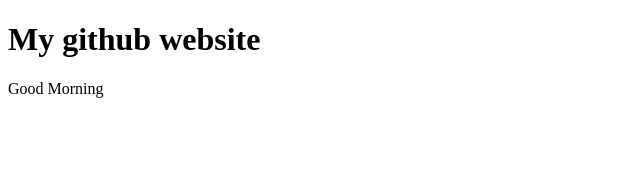
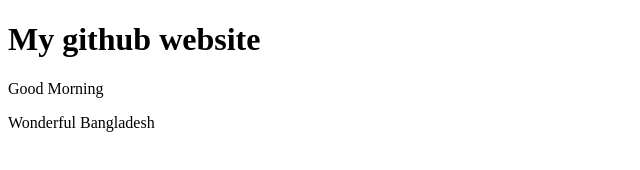
Before and after one commit to bmkabyo18/my-second-web, a plain HTML site: page index.html in a window 1280 px wide. Shown: the whole page, without its empty margins (0-640 px from the left). Drawn offline with Linux system fonts and the light colour scheme.

Commit message:
third changes

```diff
--- a/index.html
+++ b/index.html
@@ -10,6 +10,8 @@
     <h1>My github website</h1>
     <div>
         <p>Good Morning</p>
+        <p>Wonderful Bangladesh</p>
+    </div>
 
 
 </body>
```
